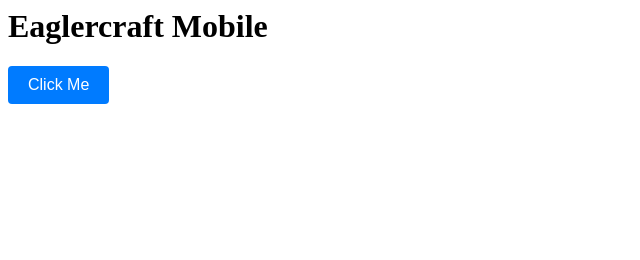
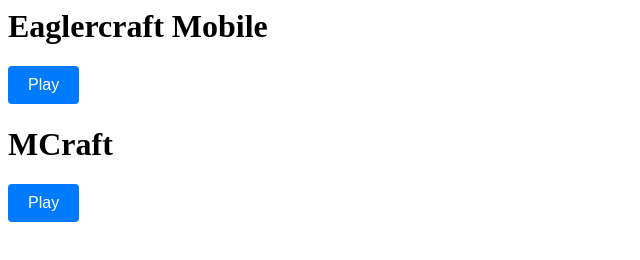
Before and after one commit to gamingmanxd/gamingmanxd.github.io, a plain HTML site: page index.html in a window 1280 px wide. Shown: the whole page, without its empty margins (0-640 px from the left). Drawn offline with Linux system fonts and the light colour scheme.

Commit message:
Update index.html

```diff
--- a/index.html
+++ b/index.html
@@ -25,7 +25,24 @@
   font-family:sans-serif;
   cursor:pointer;
   transition:background 0.2s;">
-  Click Me
+  Play
+</a>
+    <br>
+    <h1>MCraft</h1>
+  <a href="
+    https://yeelauncher.s3.amazonaws.com/index.html#/bW9yZS9tY3JhZnQ" style="
+  display:inline-block;
+  padding:10px 20px;
+  background-color:#007BFF;
+  color:#fff;
+  text-decoration:none;
+  border-radius:4px;
+  border:none;
+  font-size:16px;
+  font-family:sans-serif;
+  cursor:pointer;
+  transition:background 0.2s;">
+  Play
 </a>
   </body>
 </html>
```
